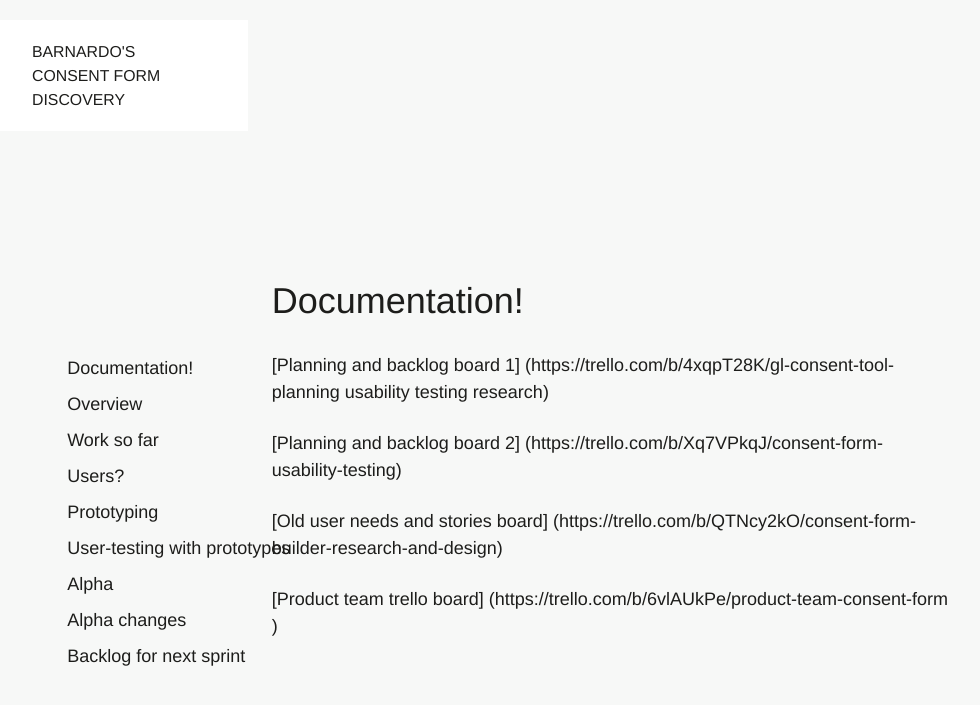
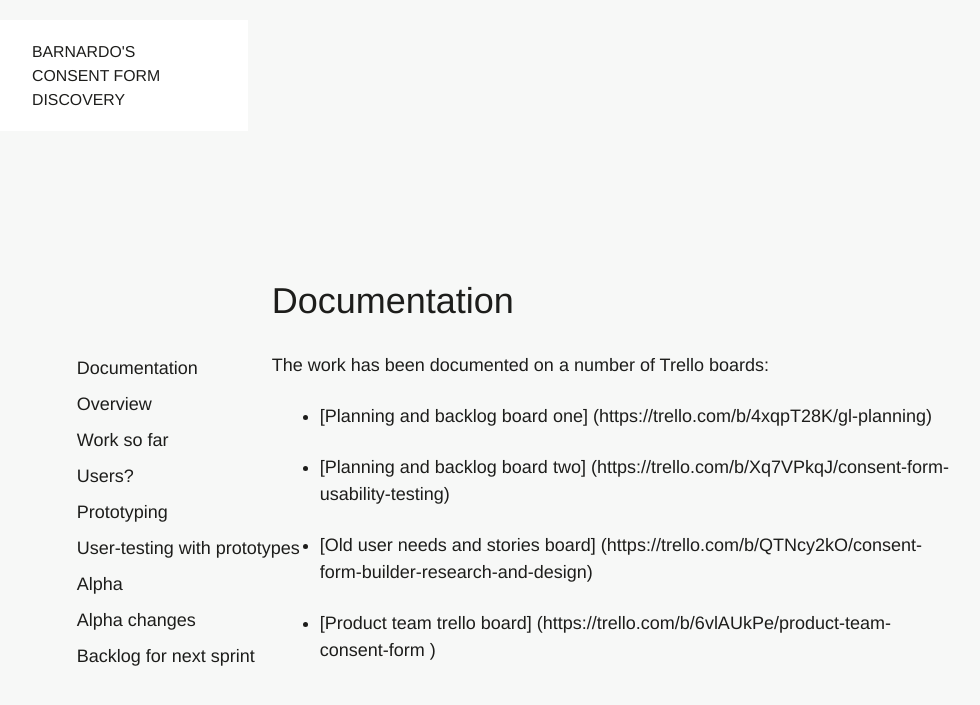
Before and after one commit to barnardos/consent-form-discovery-report, a Jekyll site: the page built from documentation.md, in a window 1280 px wide. Shown: the top 705 px of the page, without its empty margins (28-1008 px from the left). Built offline with Jekyll 4.4.1, drawn with Linux system fonts in a browser that asks for light colours; our own code applies the rules of GitHub Pages for plain Markdown files.

Commit message:
Updating documentation page
Removed exclamation point and added a list, fixed broken link to trello board

```diff
--- a/documentation.md
+++ b/documentation.md
@@ -5,16 +5,17 @@ order:30
 ---
 
 
-# Documentation!
+# Documentation
 
-[Planning and backlog board 1]
-(https://trello.com/b/4xqpT28K/gl-consent-tool-planning
-usability testing research)
+The work has been documented on a number of Trello boards:
 
-[Planning and backlog board 2] (https://trello.com/b/Xq7VPkqJ/consent-form-usability-testing)
+- [Planning and backlog board one]
+(https://trello.com/b/4xqpT28K/gl-planning)
 
-[Old user needs and stories board]
+- [Planning and backlog board two] (https://trello.com/b/Xq7VPkqJ/consent-form-usability-testing)
+
+- [Old user needs and stories board]
 (https://trello.com/b/QTNcy2kO/consent-form-builder-research-and-design)
 
-[Product team trello board]
+- [Product team trello board]
 (https://trello.com/b/6vlAUkPe/product-team-consent-form )
```
